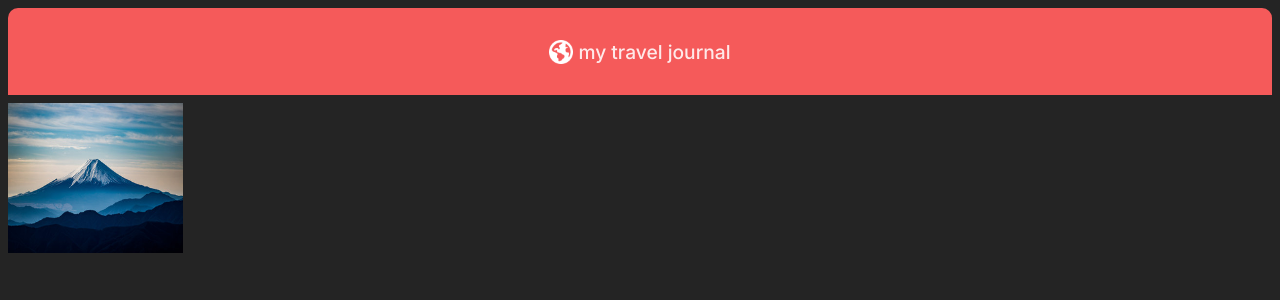
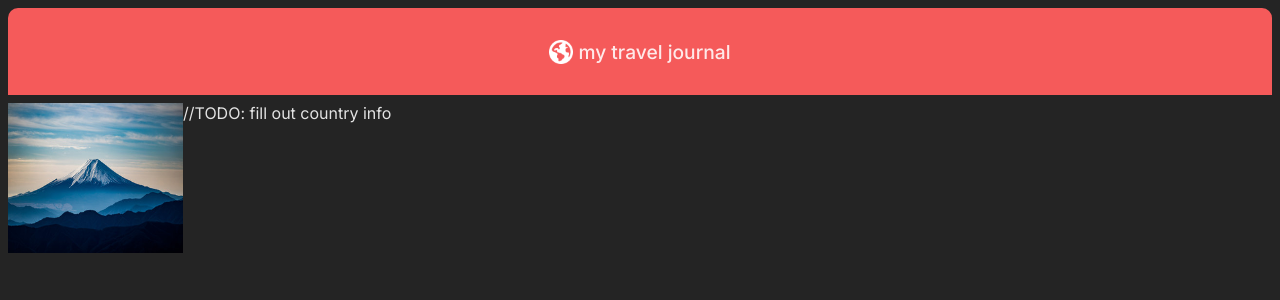
Before and after one commit to GilbertJsin/travel-journal-project, a React (Vite) app: page / in a window 1280 px wide. Shown: the top 300 px of the page. Built offline with nearby package versions, Linux system fonts and the light colour scheme.

Commit message:
adding info container

```diff
--- a/src/components/Entry.jsx
+++ b/src/components/Entry.jsx
@@ -6,6 +6,11 @@ function Entry(){
             <div className="entry-img-container">
                 <img src="src\assets\mt_fuji.jpg" className="country-img"/>
             </div>
+            <div className='entry-info'>
+                <div className='entry-info-container'>
+                    //TODO: fill out country info
+                </div>
+            </div>
 
         </article>
     )
```
